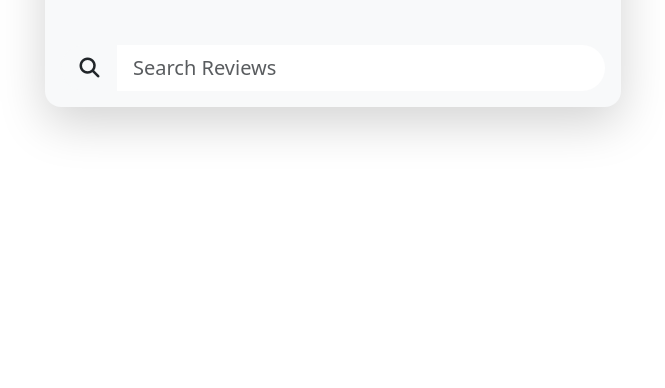
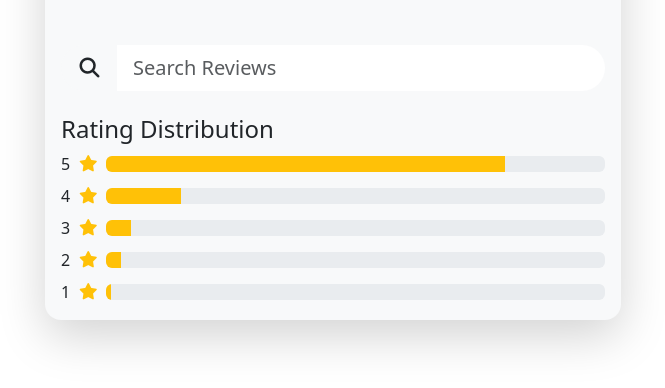
Before and after one commit to Ittikorn-Sukjai/RatingComponent, a plain HTML site: page index.html in a window 1280 px wide. Shown: the part 312-700 px from the top of the page, without its empty margins (307-972 px from the left). Drawn offline with Linux system fonts and the light colour scheme.

Commit message:
Add rating distribution section (#4)

```diff
--- a/index.html
+++ b/index.html
@@ -43,7 +43,58 @@
             </div>
           </div>
         </div>
+        <!-- Rating Distribution-->
+        <div class="row mt-4">
+          <div class="col-12">
+            <h4>Rating Distribution</h4>
 
+            <div class="d-flex align-items-center gap-2 mb-2">
+              <span>5</span>
+              <i class="fa-solid fa-star text-warning"></i>
+              <div class="progress flex-grow-1">
+                <div class="progress-bar bg-warning" role="progressbar" style="width: 80%" aria-valuenow="80"
+                  aria-valuemin="0" aria-valuemax="100"></div>
+              </div>
+            </div>
+
+            <div class="d-flex align-items-center gap-2 mb-2">
+              <span>4</span>
+              <i class="fa-solid fa-star text-warning"></i>
+              <div class="progress flex-grow-1">
+                <div class="progress-bar bg-warning" role="progressbar" style="width: 15%" aria-valuenow="15"
+                  aria-valuemin="0" aria-valuemax="100"></div>
+              </div>
+            </div>
+
+            <div class="d-flex align-items-center gap-2 mb-2">
+              <span>3</span>
+              <i class="fa-solid fa-star text-warning"></i>
+              <div class="progress flex-grow-1">
+                <div class="progress-bar bg-warning" role="progressbar" style="width: 5%" aria-valuenow="5"
+                  aria-valuemin="0" aria-valuemax="100"></div>
+              </div>
+            </div>
+
+            <div class="d-flex align-items-center gap-2 mb-2">
+              <span>2</span>
+              <i class="fa-solid fa-star text-warning"></i>
+              <div class="progress flex-grow-1">
+                <div class="progress-bar bg-warning" role="progressbar" style="width: 3%" aria-valuenow="3"
+                  aria-valuemin="0" aria-valuemax="100"></div>
+              </div>
+            </div>
+
+            <div class="d-flex align-items-center gap-2">
+              <span>1</span>
+              <i class="fa-solid fa-star text-warning"></i>
+              <div class="progress flex-grow-1">
+                <div class="progress-bar bg-warning" role="progressbar" style="width: 1%" aria-valuenow="1"
+                  aria-valuemin="0" aria-valuemax="100"></div>
+              </div>
+            </div>
+
+          </div>
+        </div>
         <script src="js/bootstrap.bundle.min.js"></script>
 </body>
 
```
